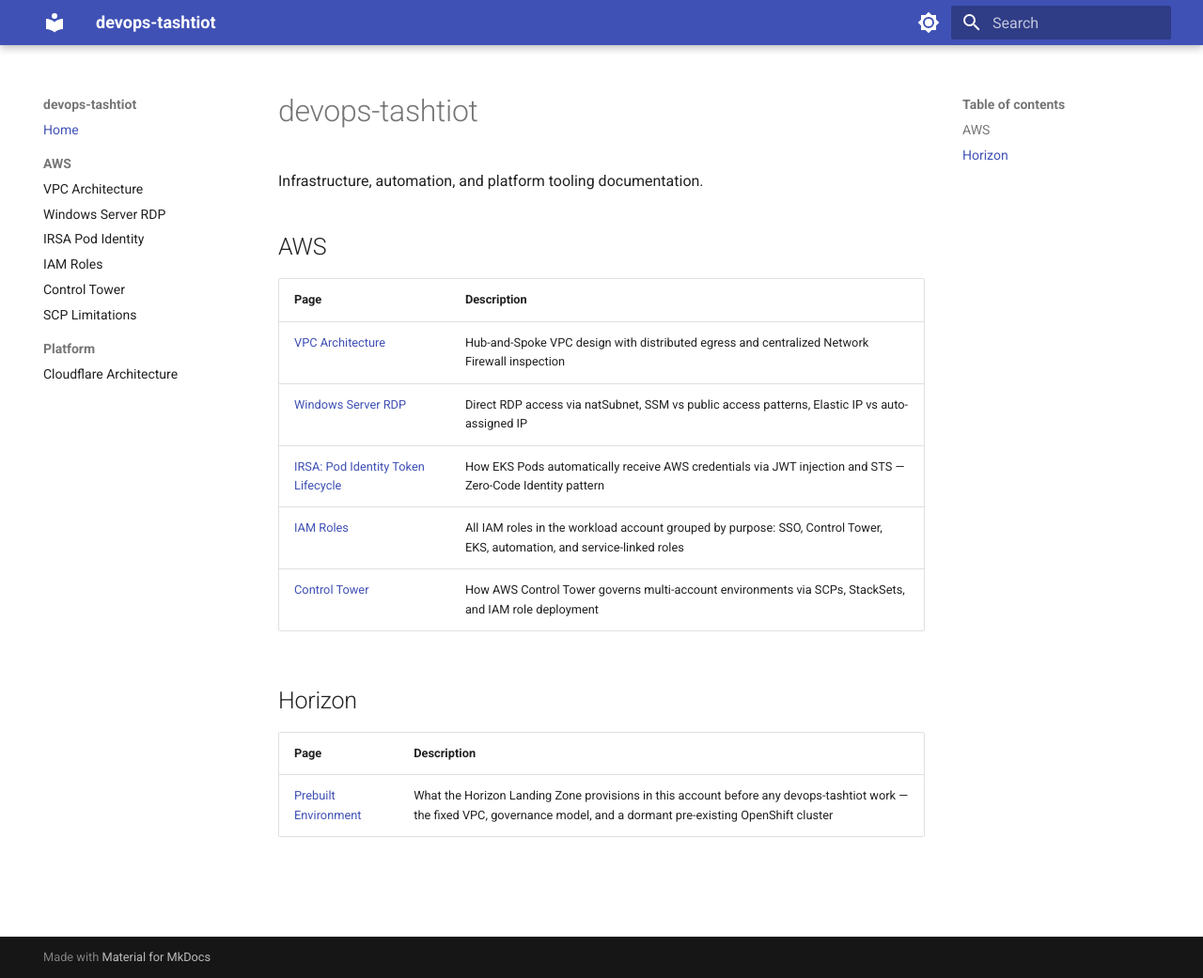
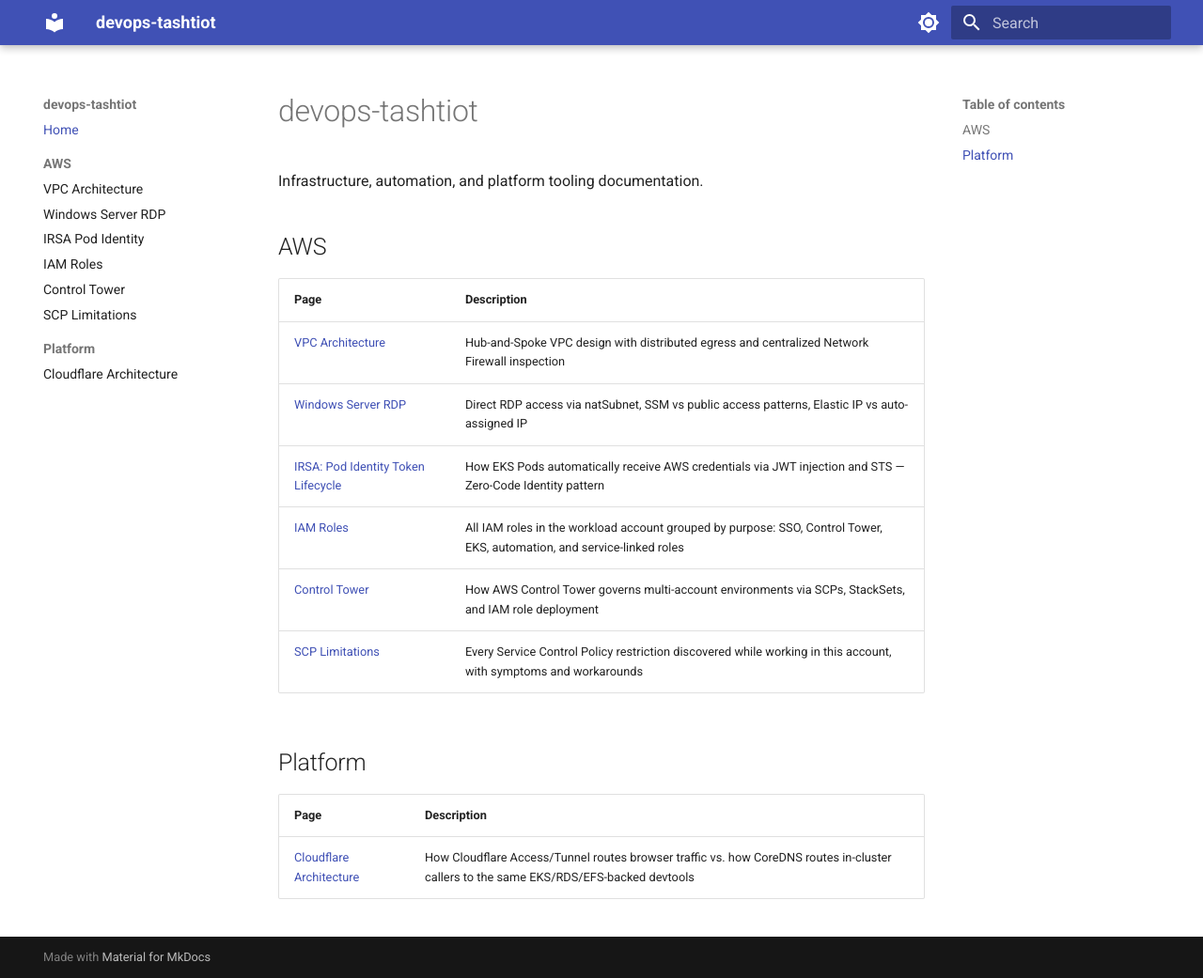
Before and after one commit to devops-tashtiot/devops-tashtiot.github.io, an MkDocs documentation site: the page built from docs-src/index.md, in a window 1280 px wide and 1041 px high. Shown: the whole window at 94% size. Built offline with MkDocs 1.6.1 and Material for MkDocs 9.7.7, drawn with Linux system fonts in a browser that asks for light colours.

Commit message:
docs: add SCP Limitations row to homepage AWS table

```diff
--- a/docs-src/index.md
+++ b/docs-src/index.md
@@ -11,9 +11,10 @@
 | [IRSA: Pod Identity Token Lifecycle](aws/irsa-pod-identity.md) | How EKS Pods automatically receive AWS credentials via JWT injection and STS — Zero-Code Identity pattern |
 | [IAM Roles](aws/iam-roles.md) | All IAM roles in the workload account grouped by purpose: SSO, Control Tower, EKS, automation, and service-linked roles |
 | [Control Tower](aws/control-tower.md) | How AWS Control Tower governs multi-account environments via SCPs, StackSets, and IAM role deployment |
+| [SCP Limitations](aws/scp-limitations.md) | Every Service Control Policy restriction discovered while working in this account, with symptoms and workarounds |
 
-## Horizon
+## Platform
 
 | Page | Description |
 |---|---|
-| [Prebuilt Environment](horizon/prebuilt-environment.md) | What the Horizon Landing Zone provisions in this account before any devops-tashtiot work — the fixed VPC, governance model, and a dormant pre-existing OpenShift cluster |
+| [Cloudflare Architecture](platform/cloudflare-architecture.md) | How Cloudflare Access/Tunnel routes browser traffic vs. how CoreDNS routes in-cluster callers to the same EKS/RDS/EFS-backed devtools |
```
